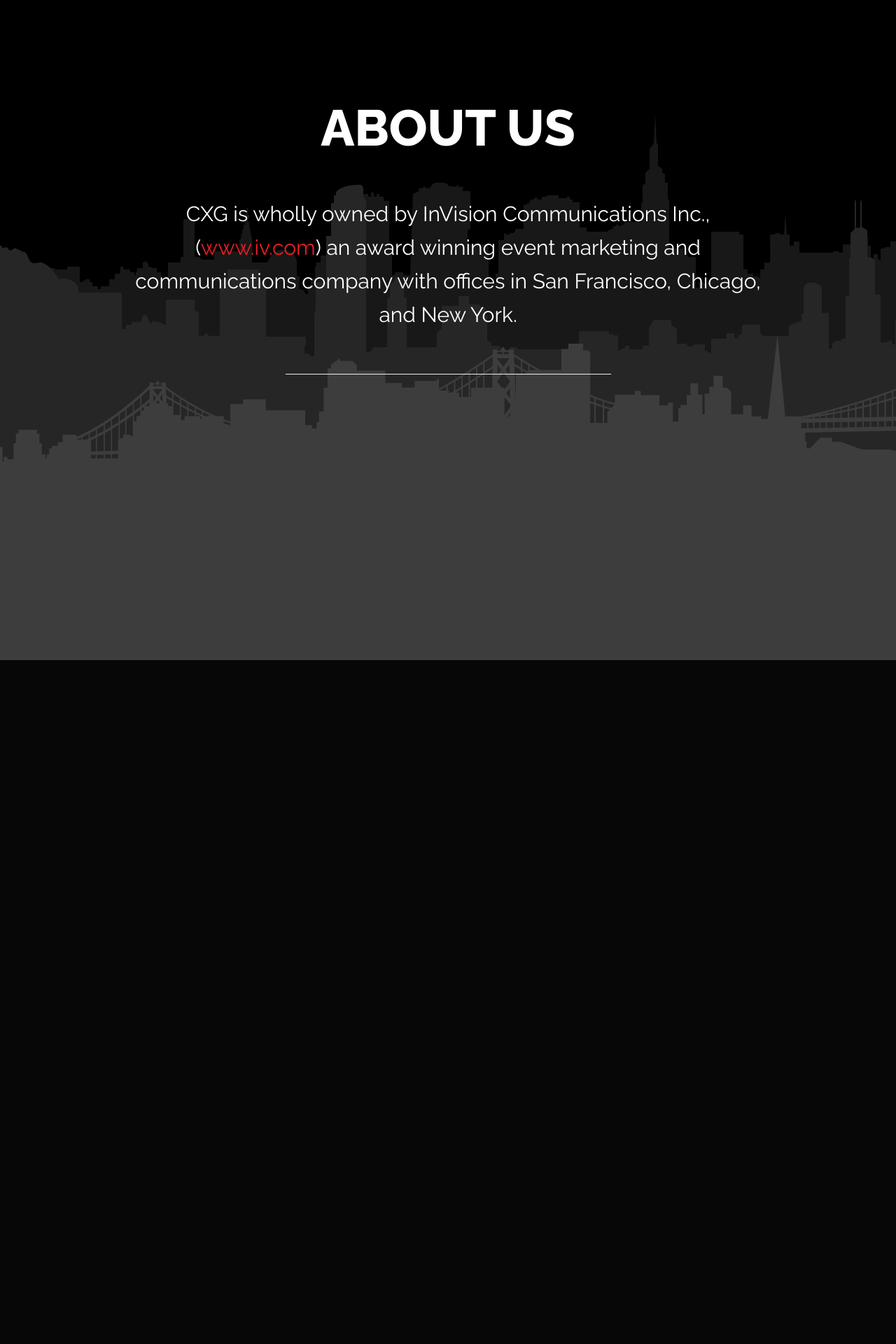
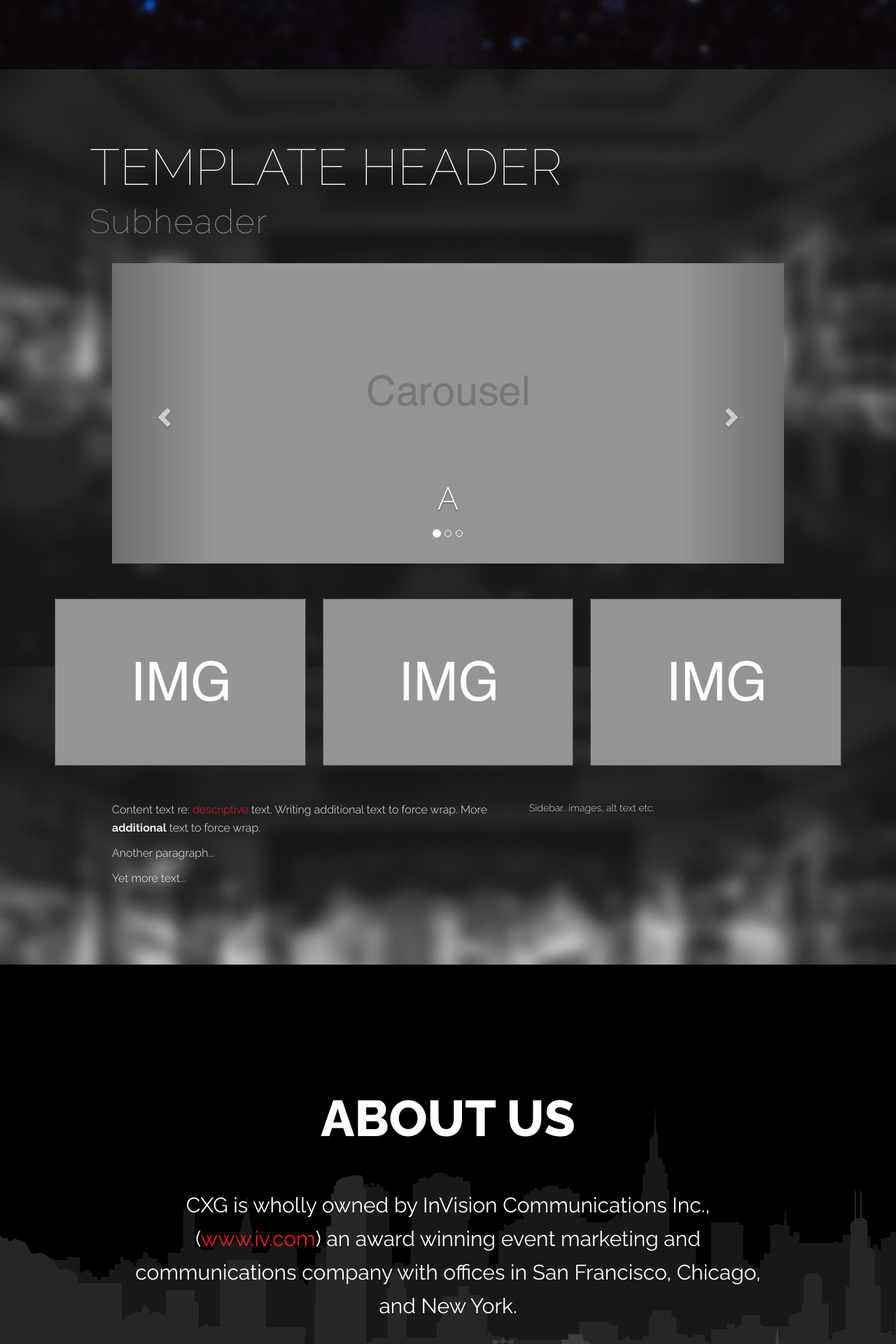
Before and after one commit to patrickconnolly/cxg, a PHP site: page /work/ in a window 1280 px wide. Shown: the part 2402-4322 px from the top of the page at 70% size. Before the commit the page ends 3345 px from the top, so only its background shows below. Run offline with PHP 8.4, Linux system fonts and the light colour scheme; some libraries are stand-ins or nearby versions.

Commit message:
Template block commit

```diff
--- a/css/main.css
+++ b/css/main.css
@@ -248,8 +248,8 @@
 }
 p {
 	font-size: 24px;
-	line-height: 36px;
-	padding-top: 20px;
+	line-height: inherit;
+	/* padding-top: 20px; */
 }
 .subsection span {
 	display: block;
--- a/work/index.html
+++ b/work/index.html
@@ -38,12 +38,17 @@
       #about {
         background: initial;
       }
-      #showLeftPush {
-        z-index:1000;
+
+      .first-workpiece {
+        background: url('img/feature/cisco-blurbg.jpg') no-repeat center center fixed;
+        -webkit-background-size: cover;
+        -moz-background-size: cover;
+        -o-background-size: cover;
+        background-size: cover;
       }
 
-      .bgx {
-        background: url('img/feature/cisco-blurbg.jpg') no-repeat center center fixed;
+      #template-work {
+        background: url('img/feature/_imgblurbg.jpg') no-repeat center center fixed;
         -webkit-background-size: cover;
         -moz-background-size: cover;
         -o-background-size: cover;
@@ -55,8 +60,9 @@
         bottom: 30px;
       }
 
-      .workheader {
-        margin-bottom: 50px;
+      .work {
+        padding-top: 100px;
+        padding-bottom: 100px;
       }
 
       .work h3 {
@@ -85,6 +91,20 @@
         margin: 40px 0px 20px;
       }
 
+      .carousel {
+        max-width:1000px;
+        width:75%;
+        margin:0 auto;
+      }
+
+      .carousel img {
+        width:100%;
+      }
+
+      .videobox {
+        padding:40px 20px;
+      }
+
       .feature-photoreel {
         margin: 40px 0px;
       }
@@ -107,7 +127,7 @@
 
       .feature-content .text {
         float: left;
-        max-width: 60%;
+        width: 60%;
         color: #eee;
       }
       .feature-content .text p {
@@ -118,16 +138,30 @@
       }
       .feature-content .sidebar {
         float: left;
-        margin-left:30px;
+        text-align: left;
+        padding-left:20px;
+        width:40%;
         color: #ccc;
         font-size: 14px;
+      }
+
+      #about {
+        height: initial;
+        background:#000;
+      }
+      #about-wrap {
+        height: initial;
+      }
+      #about .container {
+        height: 500px;
       }
     </style>
 
   </head>
   <body class="cbp-spmenu-push">
+
     <a name="top"></a>
-    <div class="bgx">
+    <div class="first-workpiece">
 
     <button class="fixed-btn" id="showLeftPush">Show</button>
     <a href="#top" class="fixed-btn" id="toTop"><span>Back to Top</span></a>
@@ -176,7 +210,7 @@
         </div>
 
         <!-- Carousel -->
-        <div style="max-width:1000px; width:75%; margin:0 auto;" id="feature-cisco" class="carousel slide" data-ride="carousel">
+        <div id="feature-cisco" class="carousel slide" data-ride="carousel">
           <!-- Indicators -->
           <ol class="carousel-indicators">
             <li data-target="#feature-cisco" data-slide-to="0"></li>
@@ -216,27 +250,121 @@
           <img data-mfp-src="img/feature/cisco3.jpg" src="img/feature/cisco3.jpg">
         </div>
 
-        <div class="videobox" style="padding:40px 20px">
+        <div class="videobox">
           <!-- Full size video -->
           <div class="embed-responsive embed-responsive-16by9">
           <!-- Cisco Application Centric Infrastructure Launch: Redefining the Power of IT -->
-            <!--iframe class="embed-responsive-item" width="560" height="315" src="//www.youtube.com/embed/QGvTeh0B8Og" frameborder="0" allowfullscreen></iframe-->
-            Video 1
+            <iframe class="embed-responsive-item" width="560" height="315" src="http://www.youtube.com/embed/QGvTeh0B8Og" frameborder="0" allowfullscreen></iframe>
           </div>
 
           <!-- Default width video -->
           <div>
             <!-- Marketing Velocity 2014 Highlights -->
-            Video 2
             <!-- <iframe width="560" height="315" src="//www.youtube.com/embed/q_KmQrH4s_Y" frameborder="0" allowfullscreen></iframe> -->
           </div>
         </div>
 
         <div class="feature-content">
           <div class="text">
-            <p>Content text re: <a href="#">descriptive</a> text. Writing additional text to force wrap. More <b>additional</b> text to force wrap.</p>
+            <p>Content text re: <a href="#">linking</a> text. Writing additional text to force wrap. More <b>additional</b> text to force wrap. And finally, a little more text, <i>"Just to make it <b>interesting</b>"</i>.</p>
             <p>Content text re: descriptive text</p>
             <p>Content text re: descriptive text</p>
+          </div>
+          <div class="sidebar">
+
+            <div class="embed-responsive embed-responsive-16by9">
+              <iframe class="embed-responsive-item" width="560" height="315" src="http://www.youtube.com/embed/q_KmQrH4s_Y" frameborder="0" allowfullscreen></iframe>
+            </div>
+          </div>
+        </div>
+
+      </section>
+
+
+      <!-- Featured project -->
+      <section id="template-work" class="work workpiece">
+
+        <!-- Header text -->
+        <div class="feature-text-header">
+          <!-- Title -->
+          <h2>Template header</h2>
+          <!-- Sub header -->
+          <h3>Subheader</h3>
+        </div>
+
+        <!-- Carousel -->
+        <div id="feature-template" class="carousel slide" data-ride="carousel">
+          <!-- Indicators -->
+          <ol class="carousel-indicators">
+            <li data-target="#feature-template" data-slide-to="0" class="active"></li>
+            <li data-target="#feature-template" data-slide-to="1"></li>
+            <li data-target="#feature-template" data-slide-to="2"></li>
+          </ol>
+
+          <!-- Wrapper for slides -->
+          <div class="carousel-inner">
+            <div class="item active">
+              <img src="img/feature/_carouselimg.jpg">
+              <div class="carousel-caption">
+                A
+              </div>
+            </div>
+            <div class="item">
+              <img src="img/feature/_carouselimg.jpg">
+              <div class="carousel-caption">
+                B
+              </div>
+            </div>
+            <div class="item">
+              <img src="img/feature/_carouselimg.jpg">
+              <div class="carousel-caption">
+                C
+              </div>
+            </div>
+          </div>
+
+          <!-- Controls -->
+          <a class="left carousel-control" href="#feature-template" role="button" data-slide="prev">
+            <span class="glyphicon glyphicon-chevron-left"></span>
+          </a>
+          <a class="right carousel-control" href="#feature-template" role="button" data-slide="next">
+            <span class="glyphicon glyphicon-chevron-right"></span>
+          </a>
+        </div> <!-- /end Carousel -->
+
+
+        <!-- Photo reel -->
+        <div class="feature-photoreel">
+          <img data-mfp-src="img/feature/_img.jpg" src="img/feature/_img.jpg">
+          <img data-mfp-src="img/feature/_img.jpg" src="img/feature/_img.jpg">
+          <img data-mfp-src="img/feature/_img.jpg" src="img/feature/_img.jpg">
+        </div>
+
+
+        <!-- Full size video -->
+        <!-- Commented out...
+        <div class="videobox">
+          <div class="embed-responsive embed-responsive-16by9">
+            <iframe class="embed-responsive-item" width="560" height="315" src="http://www.youtube.com/embed/QGvTeh0B8Og" frameborder="0" allowfullscreen></iframe>
+          </div>
+        </div>
+        -->
+
+        <!-- Default width (small) video -->
+        <!-- Commented out...
+        <div class="videobox">
+          <div>
+            <iframe width="560" height="315" src="http://www.youtube.com/embed/q_KmQrH4s_Y" frameborder="0" allowfullscreen></iframe>
+          </div>
+        </div>
+        -->
+
+
+        <div class="feature-content">
+          <div class="text">
+            <p>Content text re: <a href="#">descriptive</a> text. Writing additional text to force wrap. More <b>additional</b> text to force wrap.</p>
+            <p>Another paragraph...</p>
+            <p>Yet more text...</p>
           </div>
           <div class="sidebar">
             Sidebar.. images, alt text etc.
@@ -281,7 +409,6 @@
       var menuLeft = document.getElementById( 'cbp-spmenu-s1' ),
         showRightPush = document.getElementById( 'showRightPush' ),
         body = document.body;
-        //overall = document.getElementById('overall');
 
       showLeftPush.onclick = function() {
         classie.toggle( this, 'active' );
@@ -298,7 +425,5 @@
         }
       }
     </script>
-    <!--script src="js/videojs/video.js"></script>
-    <script src="js/main.js"></script-->
   </body>
 </html>
```
Also changed, not shown: work/img/feature/_carouselimg.jpg (added), work/img/feature/_img.jpg (added), work/img/feature/_imgblurbg.jpg (added).
